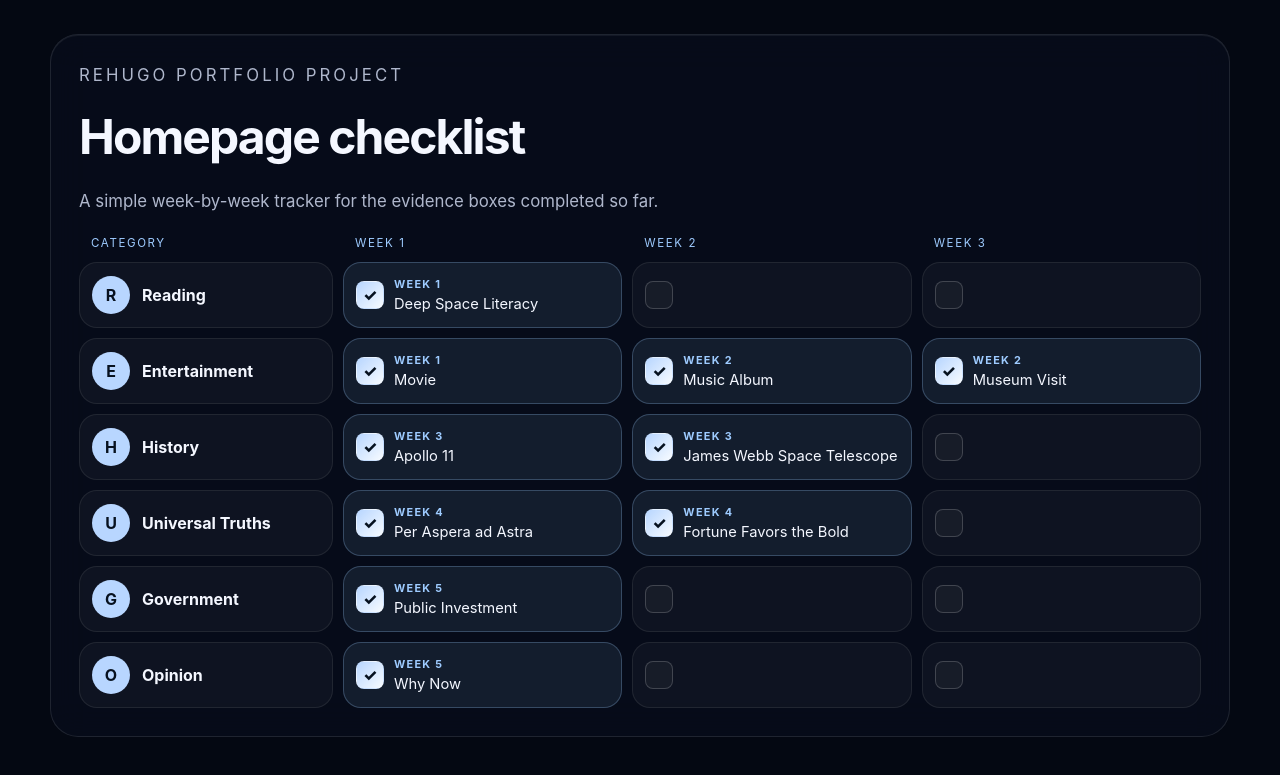
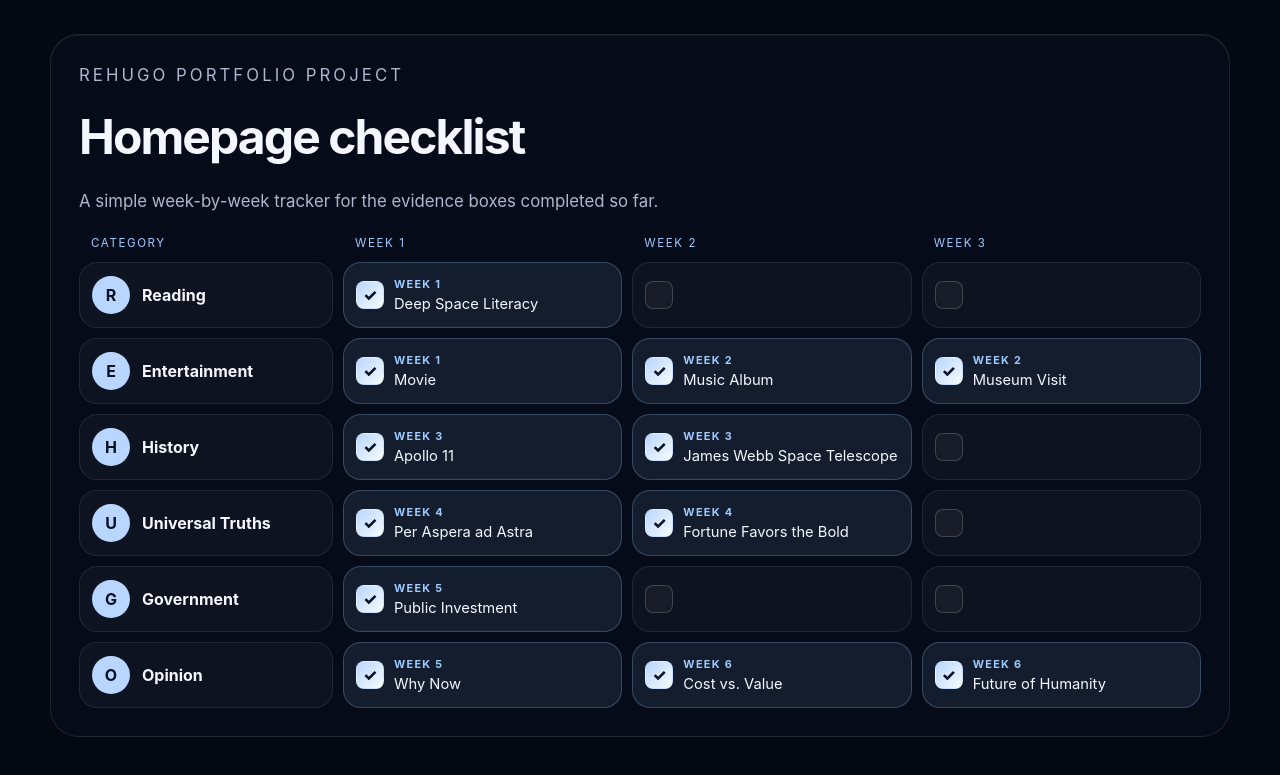
Before and after one commit to RudyN991/langwebsite, a React (Vite) app: page / in a window 1280 px wide. Shown: the part 1423-2198 px from the top of the page. Built offline with nearby package versions, Linux system fonts and the light colour scheme.

Commit message:
Add week six opinion checklist entries

```diff
--- a/src/App.tsx
+++ b/src/App.tsx
@@ -58,8 +58,8 @@ const checklistRows = [
     label: "Opinion",
     weeks: [
       { title: "Why Now", complete: true, weekLabel: "Week 5" },
-      { title: "", complete: false },
-      { title: "", complete: false },
+      { title: "Cost vs. Value", complete: true, weekLabel: "Week 6" },
+      { title: "Future of Humanity", complete: true, weekLabel: "Week 6" },
     ],
   },
 ];
```
